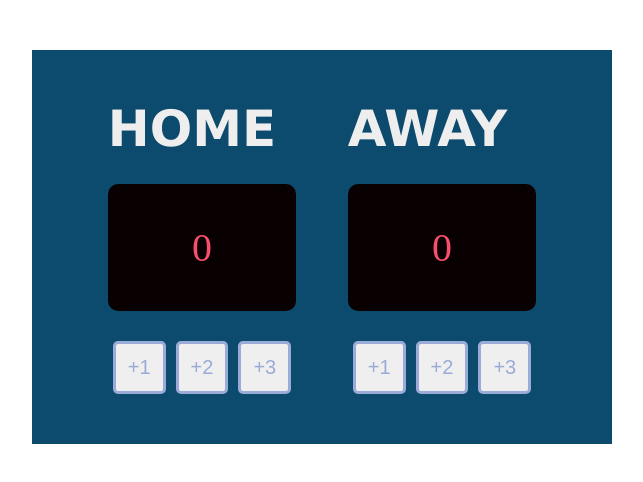
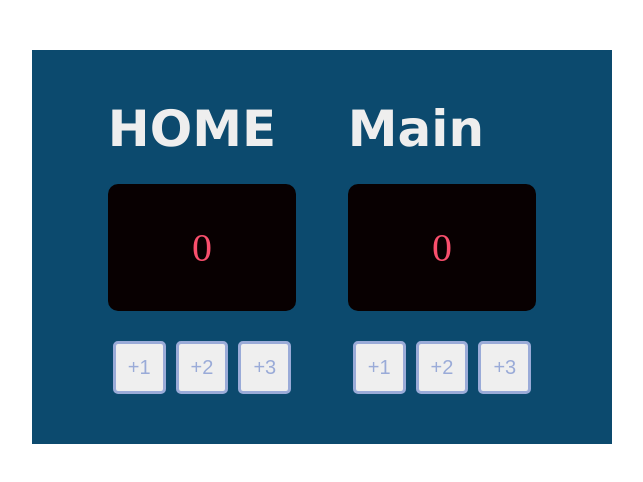
Before and after one commit to alissamandrade/basketball-scoreboard-ama, a plain HTML site: page src/index.html in a window 1280 px wide. Shown: the whole page, without its empty margins (18-661 px from the left). Drawn offline with Linux system fonts and the light colour scheme.

Commit message:
changed away to main

```diff
--- a/src/index.html
+++ b/src/index.html
@@ -20,7 +20,7 @@
                 </div>
         </div>
         <div>
-            <h3 class="main-title">AWAY</h3>
+            <h3 class="main-title">Main</h3>
                 <div class="score-total-container">
                     <p id="guest-score-total" class="score-total">0</p>
                 </div>
```
Also changed, not shown: 2 other files.
